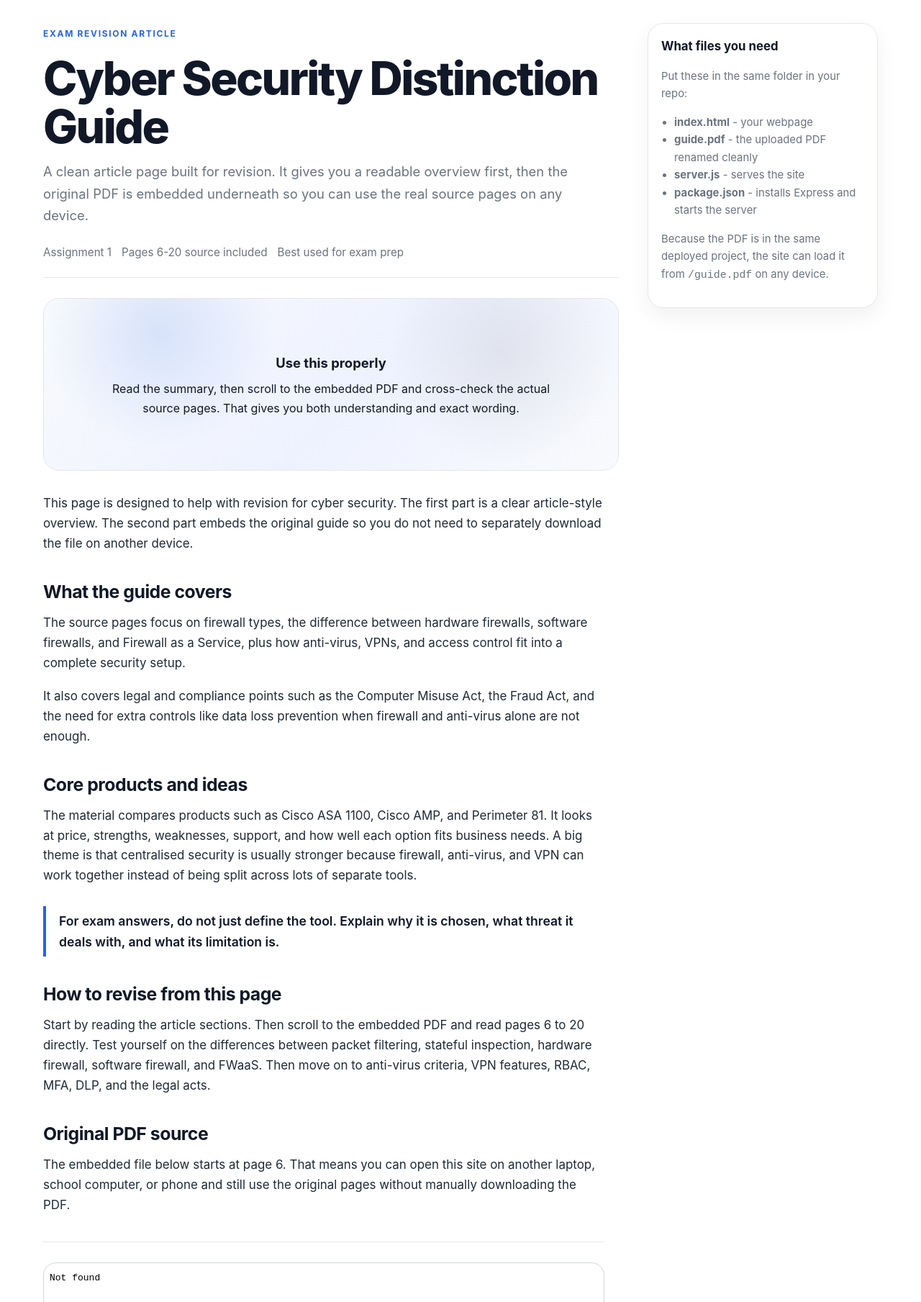
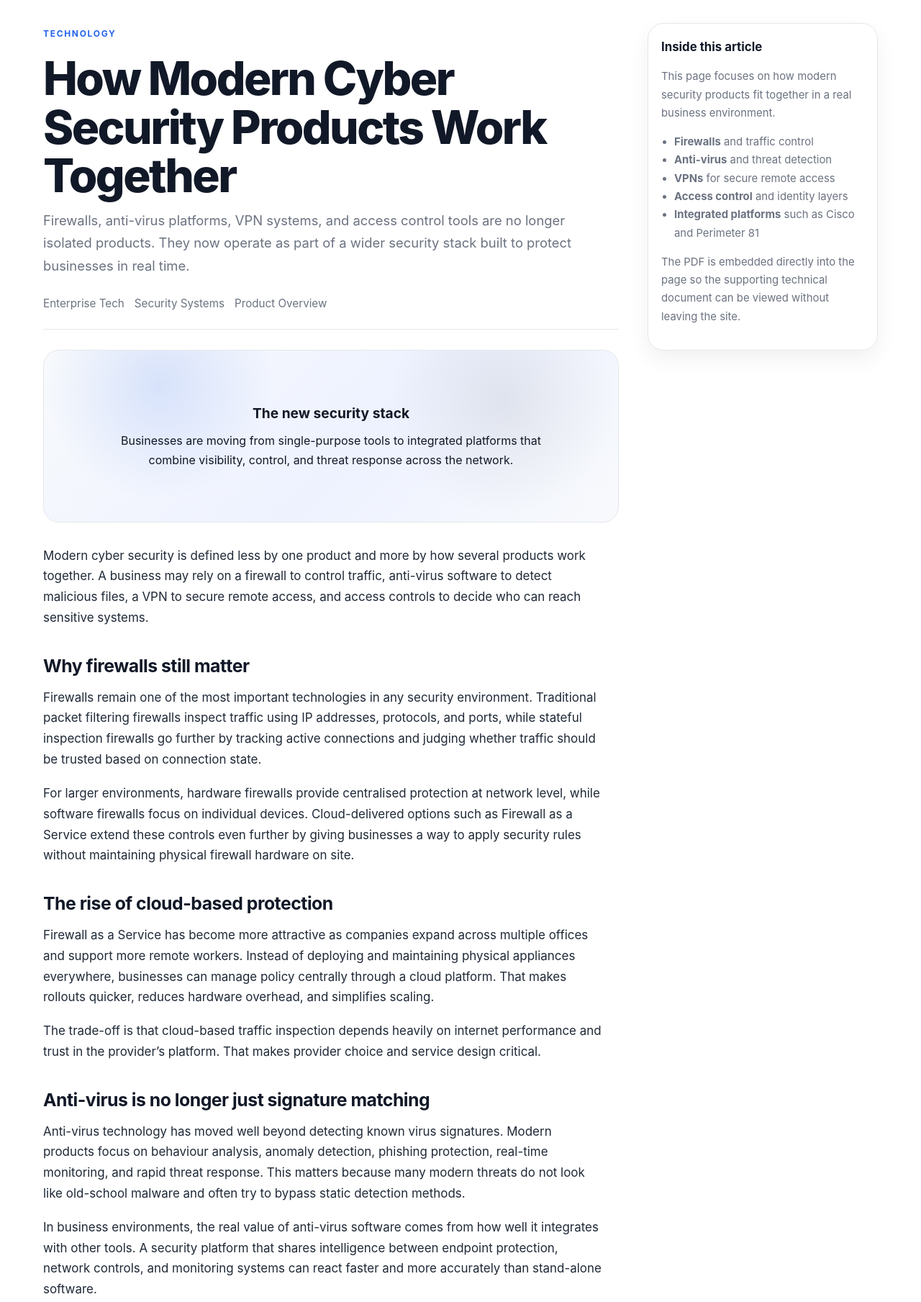
Before and after one commit to jman2424/task1, a website: page index.html in a window 1280 px wide. Shown: the top 1809 px of the page at 72% size. Drawn offline with Linux system fonts and the light colour scheme.

Commit message:
Update index.html

```diff
--- a/index.html
+++ b/index.html
@@ -3,7 +3,7 @@
 <head>
   <meta charset="UTF-8" />
   <meta name="viewport" content="width=device-width, initial-scale=1.0" />
-  <title>Cyber Security Distinction Guide</title>
+  <title>Modern Cyber Security Products</title>
   <style>
     :root {
       --bg: #ffffff;
@@ -22,7 +22,7 @@
       background: var(--bg);
       color: var(--text);
       font-family: Inter, ui-sans-serif, system-ui, -apple-system, BlinkMacSystemFont, "Segoe UI", sans-serif;
-      line-height: 1.65;
+      line-height: 1.7;
     }
 
     .page {
@@ -93,10 +93,13 @@
       text-align: center;
     }
 
-    .hero-label { max-width: 640px; }
+    .hero-label {
+      max-width: 640px;
+    }
+
     .hero-label strong {
       display: block;
-      font-size: 1.15rem;
+      font-size: 1.2rem;
       margin-bottom: 8px;
     }
 
@@ -138,11 +141,12 @@
     }
 
     .editor h3 {
-      margin: 0 0 8px;
+      margin: 0 0 10px;
       font-size: 1.05rem;
     }
 
-    .editor p, .editor li {
+    .editor p,
+    .editor li {
       color: var(--muted);
       font-size: 0.93rem;
     }
@@ -188,40 +192,101 @@
 <body>
   <div class="page">
     <main class="article-shell">
-      <div class="eyebrow">Exam Revision Article</div>
-      <h1 class="title">Cyber Security Distinction Guide</h1>
-      <p class="subtitle">A clean article page built for revision. It gives you a readable overview first, then the original PDF is embedded underneath so you can use the real source pages on any device.</p>
+      <div class="eyebrow">Technology</div>
+      <h1 class="title">How Modern Cyber Security Products Work Together</h1>
+      <p class="subtitle">
+        Firewalls, anti-virus platforms, VPN systems, and access control tools are no longer isolated products. They now operate as part of a wider security stack built to protect businesses in real time.
+      </p>
 
       <div class="meta">
-        <span>Assignment 1</span>
-        <span>Pages 6-20 source included</span>
-        <span>Best used for exam prep</span>
+        <span>Enterprise Tech</span>
+        <span>Security Systems</span>
+        <span>Product Overview</span>
       </div>
 
       <section class="hero">
         <div class="hero-label">
-          <strong>Use this properly</strong>
-          <span>Read the summary, then scroll to the embedded PDF and cross-check the actual source pages. That gives you both understanding and exact wording.</span>
+          <strong>The new security stack</strong>
+          <span>
+            Businesses are moving from single-purpose tools to integrated platforms that combine visibility, control, and threat response across the network.
+          </span>
         </div>
       </section>
 
       <article class="article">
-        <p>This page is designed to help with revision for cyber security. The first part is a clear article-style overview. The second part embeds the original guide so you do not need to separately download the file on another device.</p>
+        <p>
+          Modern cyber security is defined less by one product and more by how several products work together. A business may rely on a firewall to control traffic, anti-virus software to detect malicious files, a VPN to secure remote access, and access controls to decide who can reach sensitive systems.
+        </p>
 
-        <h2>What the guide covers</h2>
-        <p>The source pages focus on firewall types, the difference between hardware firewalls, software firewalls, and Firewall as a Service, plus how anti-virus, VPNs, and access control fit into a complete security setup.</p>
-        <p>It also covers legal and compliance points such as the Computer Misuse Act, the Fraud Act, and the need for extra controls like data loss prevention when firewall and anti-virus alone are not enough.</p>
+        <h2>Why firewalls still matter</h2>
+        <p>
+          Firewalls remain one of the most important technologies in any security environment. Traditional packet filtering firewalls inspect traffic using IP addresses, protocols, and ports, while stateful inspection firewalls go further by tracking active connections and judging whether traffic should be trusted based on connection state.
+        </p>
+        <p>
+          For larger environments, hardware firewalls provide centralised protection at network level, while software firewalls focus on individual devices. Cloud-delivered options such as Firewall as a Service extend these controls even further by giving businesses a way to apply security rules without maintaining physical firewall hardware on site.
+        </p>
 
-        <h2>Core products and ideas</h2>
-        <p>The material compares products such as Cisco ASA 1100, Cisco AMP, and Perimeter 81. It looks at price, strengths, weaknesses, support, and how well each option fits business needs. A big theme is that centralised security is usually stronger because firewall, anti-virus, and VPN can work together instead of being split across lots of separate tools.</p>
+        <h2>The rise of cloud-based protection</h2>
+        <p>
+          Firewall as a Service has become more attractive as companies expand across multiple offices and support more remote workers. Instead of deploying and maintaining physical appliances everywhere, businesses can manage policy centrally through a cloud platform. That makes rollouts quicker, reduces hardware overhead, and simplifies scaling.
+        </p>
+        <p>
+          The trade-off is that cloud-based traffic inspection depends heavily on internet performance and trust in the provider’s platform. That makes provider choice and service design critical.
+        </p>
 
-        <div class="quote">For exam answers, do not just define the tool. Explain why it is chosen, what threat it deals with, and what its limitation is.</div>
+        <h2>Anti-virus is no longer just signature matching</h2>
+        <p>
+          Anti-virus technology has moved well beyond detecting known virus signatures. Modern products focus on behaviour analysis, anomaly detection, phishing protection, real-time monitoring, and rapid threat response. This matters because many modern threats do not look like old-school malware and often try to bypass static detection methods.
+        </p>
+        <p>
+          In business environments, the real value of anti-virus software comes from how well it integrates with other tools. A security platform that shares intelligence between endpoint protection, network controls, and monitoring systems can react faster and more accurately than stand-alone software.
+        </p>
 
-        <h2>How to revise from this page</h2>
-        <p>Start by reading the article sections. Then scroll to the embedded PDF and read pages 6 to 20 directly. Test yourself on the differences between packet filtering, stateful inspection, hardware firewall, software firewall, and FWaaS. Then move on to anti-virus criteria, VPN features, RBAC, MFA, DLP, and the legal acts.</p>
+        <div class="quote">
+          The strongest products are rarely the ones that work alone. They are the ones that fit cleanly into a wider security system.
+        </div>
 
-        <h2>Original PDF source</h2>
-        <p>The embedded file below starts at page 6. That means you can open this site on another laptop, school computer, or phone and still use the original pages without manually downloading the PDF.</p>
+        <h2>VPNs and the remote workforce</h2>
+        <p>
+          As remote work became normal, VPNs turned from optional infrastructure into a core technology product. Their job is simple in principle: encrypt data and provide secure access to internal systems from outside the office. In practice, business VPNs now include far more than encrypted tunnels.
+        </p>
+        <p>
+          Enterprise-focused VPN platforms offer features such as dedicated IP addresses, custom DNS, segmentation, posture checks, site-to-site connectivity, biometric authentication, and policy-based remote access. Products like Perimeter 81 and Cisco-based VPN systems reflect how seriously vendors now treat remote access as part of broader enterprise security.
+        </p>
+
+        <h2>Access control as a product layer</h2>
+        <p>
+          A secure system is not just about blocking threats from outside. It is also about controlling what legitimate users can access once they are inside. That is where access control enters the picture. Role-Based Access Control, multi-factor authentication, domain-based identity management, and device trust checks all help define who should see what and when.
+        </p>
+        <p>
+          These products and controls reduce internal risk, improve accountability, and help security teams apply permissions in a structured way instead of relying on loose manual rules.
+        </p>
+
+        <h2>Comparing integrated enterprise platforms</h2>
+        <p>
+          One of the biggest shifts in the market is the demand for integrated products. Rather than buying a separate firewall, separate endpoint product, separate VPN, and separate monitoring platform with no real coordination, many businesses now prefer systems that bring these capabilities together.
+        </p>
+        <p>
+          That is where products such as Cisco ASA, Cisco AMP, and Perimeter 81 stand out. Each offers a different balance of network security, cloud flexibility, management experience, support, and scalability. For some organisations, a hardware-led solution makes sense. For others, a cloud-managed platform provides faster deployment and better fit.
+        </p>
+
+        <h2>The business value of centralisation</h2>
+        <p>
+          Centralised security products can reduce complexity. They cut down on duplicated admin work, improve visibility, and make it easier to apply security policy consistently across devices, offices, and remote users. That does not automatically make them better in every scenario, but it does explain why product design is moving so strongly in that direction.
+        </p>
+        <p>
+          In practice, organisations are not just buying protection. They are buying manageability, support, scalability, and better control over how security decisions are made.
+        </p>
+
+        <h2>Compliance, risk, and product design</h2>
+        <p>
+          Security products also exist within a legal and regulatory environment. Businesses need tools that help reduce exposure to unauthorised access, fraud, malware, and data misuse while supporting broader compliance expectations. That is why firewall functions, anti-virus detection, authentication layers, and data protection tools are now often discussed together rather than separately.
+        </p>
+
+        <h2>Technical source material</h2>
+        <p>
+          The embedded document below contains the original technical reference material used for the product breakdown, including more detailed comparisons, feature lists, and vendor-specific information.
+        </p>
 
         <div class="pdf-wrap">
           <iframe class="pdf-frame" src="/guide.pdf#page=6"></iframe>
@@ -232,15 +297,16 @@
     </main>
 
     <aside class="editor">
-      <h3>What files you need</h3>
-      <p>Put these in the same folder in your repo:</p>
+      <h3>Inside this article</h3>
+      <p>This page focuses on how modern security products fit together in a real business environment.</p>
       <ul>
-        <li><strong>index.html</strong> - your webpage</li>
-        <li><strong>guide.pdf</strong> - the uploaded PDF renamed cleanly</li>
-        <li><strong>server.js</strong> - serves the site</li>
-        <li><strong>package.json</strong> - installs Express and starts the server</li>
+        <li><strong>Firewalls</strong> and traffic control</li>
+        <li><strong>Anti-virus</strong> and threat detection</li>
+        <li><strong>VPNs</strong> for secure remote access</li>
+        <li><strong>Access control</strong> and identity layers</li>
+        <li><strong>Integrated platforms</strong> such as Cisco and Perimeter 81</li>
       </ul>
-      <p>Because the PDF is in the same deployed project, the site can load it from <code>/guide.pdf</code> on any device.</p>
+      <p>The PDF is embedded directly into the page so the supporting technical document can be viewed without leaving the site.</p>
     </aside>
   </div>
 </body>
```
